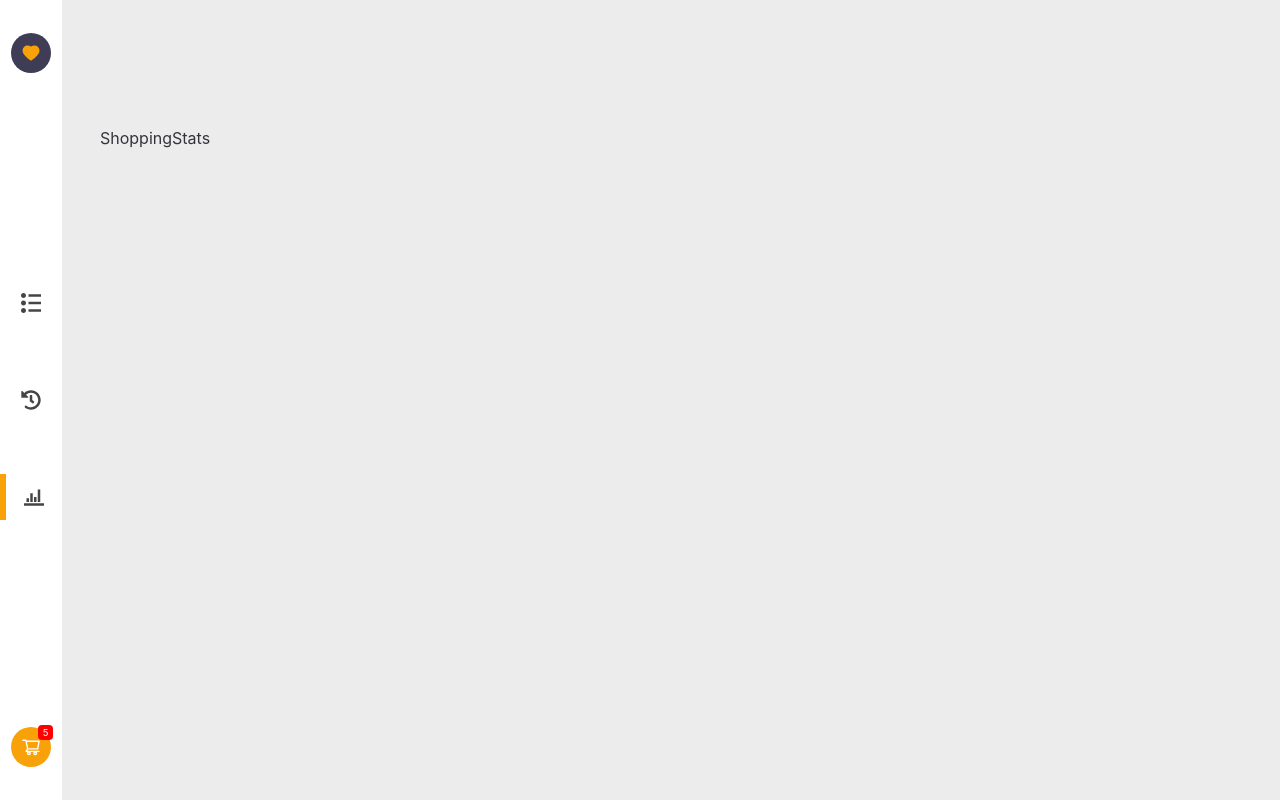
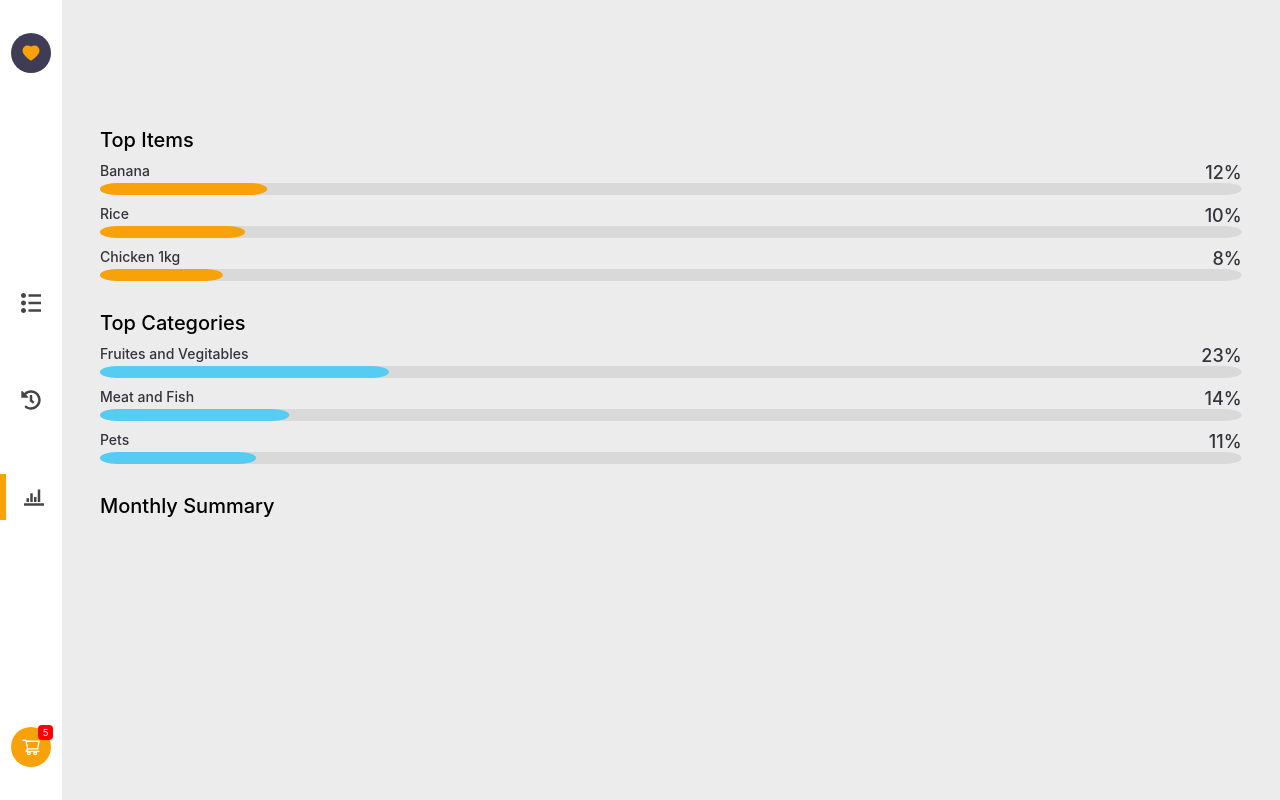
Before and after one commit to ZounMedia/shoppingify, a Next.js app in the folder client/: page / in a window 1280 px wide. Both pictures are taken after a click on the icon 30 px from the left and 496 px from the top of the page. Built offline with nearby package versions, Linux system fonts and the light colour scheme.

Commit message:
add ShoppingStats styles

```diff
--- a/client/package.json
+++ b/client/package.json
@@ -11,6 +11,7 @@
   "dependencies": {
     "@reduxjs/toolkit": "^1.8.4",
     "next": "12.2.5",
+    "rc-progress": "^3.4.0",
     "react": "18.2.0",
     "react-dom": "18.2.0",
     "react-icons": "^4.4.0",
--- /dev/null
+++ b/client/src/common/styles/ItemsList.module.scss
@@ -0,0 +1,40 @@
+@import "colors.module.scss";
+
+.container {
+  display: flex;
+  flex-direction: column;
+
+  height: auto;
+
+  .items {
+    width: 100%;
+
+    .item {
+      width: 100%;
+      display: flex;
+      flex-direction: column;
+      height: 33px;
+      margin-top: 10px;
+
+      .itemDetails {
+        height: 100%;
+        width: 100%;
+        display: flex;
+        justify-content: space-between;
+
+        .name,
+        .percent {
+          font-weight: 500;
+        }
+
+        .name {
+          font-size: 14px;
+        }
+
+        .percent {
+          font-size: 18px;
+        }
+      }
+    }
+  }
+}
--- /dev/null
+++ b/client/src/common/styles/ShoppingStats.module.scss
@@ -0,0 +1,16 @@
+@import "colors.module.scss";
+
+.container {
+  width: 100%;
+  height: auto;
+  margin-bottom: 30px;
+
+  .section {
+    margin-bottom: 30px;
+    .title {
+      font-size: 20px;
+      font-weight: 500;
+      color: black;
+    }
+  }
+}
--- a/client/src/modules/shopping-stats/ShoppingStats.tsx
+++ b/client/src/modules/shopping-stats/ShoppingStats.tsx
@@ -1,7 +1,25 @@
+import { topCategories, topItems } from "./data";
+
 import { FC } from "react";
+import ItemsList from "./components/ItemsList";
+import styles from "@styles/ShoppingStats.module.scss";
 
 const ShoppingStats: FC = () => {
-  return <div>ShoppingStats</div>;
+  return (
+    <div className={styles.container}>
+      <div className={styles.section}>
+        <div className={styles.title}>Top Items</div>
+        <ItemsList items={topItems} />
+      </div>
+      <div className={styles.section}>
+        <div className={styles.title}>Top Categories</div>
+        <ItemsList items={topCategories} listType="category" />
+      </div>
+      <div className={styles.section}>
+        <div className={styles.title}>Monthly Summary</div>
+      </div>
+    </div>
+  );
 };
 
 export default ShoppingStats;
--- /dev/null
+++ b/client/src/modules/shopping-stats/components/ItemPercentage.tsx
@@ -0,0 +1,22 @@
+import { FC } from "react";
+import { Line } from "rc-progress";
+
+interface Props {
+  percent: number;
+  color?: string;
+}
+
+const ItemPercentage: FC<Props> = ({ percent, color }) => {
+  return (
+    <>
+      <Line
+        percent={percent}
+        strokeWidth={3}
+        trailWidth={3}
+        strokeColor={color ? color : "#f9a109"}
+      />
+    </>
+  );
+};
+
+export default ItemPercentage;
--- /dev/null
+++ b/client/src/modules/shopping-stats/components/ItemsList.tsx
@@ -0,0 +1,39 @@
+import { topCategories, topItems } from "../data";
+
+import { FC } from "react";
+import ItemPercentage from "./ItemPercentage";
+import styles from "@styles/ItemsList.module.scss";
+
+interface Item {
+  name: string;
+  percent: number;
+}
+
+interface Props {
+  items: Item[];
+  listType?: string;
+}
+
+const ItemsList: FC<Props> = ({ items, listType }) => {
+  return (
+    <div className={styles.container}>
+      <div className={styles.items}>
+        {items &&
+          items.map((item: Item) => (
+            <div className={styles.item}>
+              <div className={styles.itemDetails}>
+                <span className={styles.name}>{item.name}</span>{" "}
+                <span className={styles.percent}>{item.percent}%</span>
+              </div>
+              <ItemPercentage
+                percent={item.percent}
+                color={listType === "category" ? "#56CCF2" : ""}
+              />
+            </div>
+          ))}
+      </div>
+    </div>
+  );
+};
+
+export default ItemsList;
--- /dev/null
+++ b/client/src/modules/shopping-stats/data.ts
@@ -0,0 +1,29 @@
+export const topItems = [
+  {
+    name: "Banana",
+    percent: 12,
+  },
+  {
+    name: "Rice",
+    percent: 10,
+  },
+  {
+    name: "Chicken 1kg",
+    percent: 8,
+  },
+];
+
+export const topCategories = [
+  {
+    name: "Fruites and Vegitables",
+    percent: 23,
+  },
+  {
+    name: "Meat and Fish",
+    percent: 14,
+  },
+  {
+    name: "Pets",
+    percent: 11,
+  },
+];
```
Also changed, not shown: 2 other files (tests, documents, lock files or other folders).
